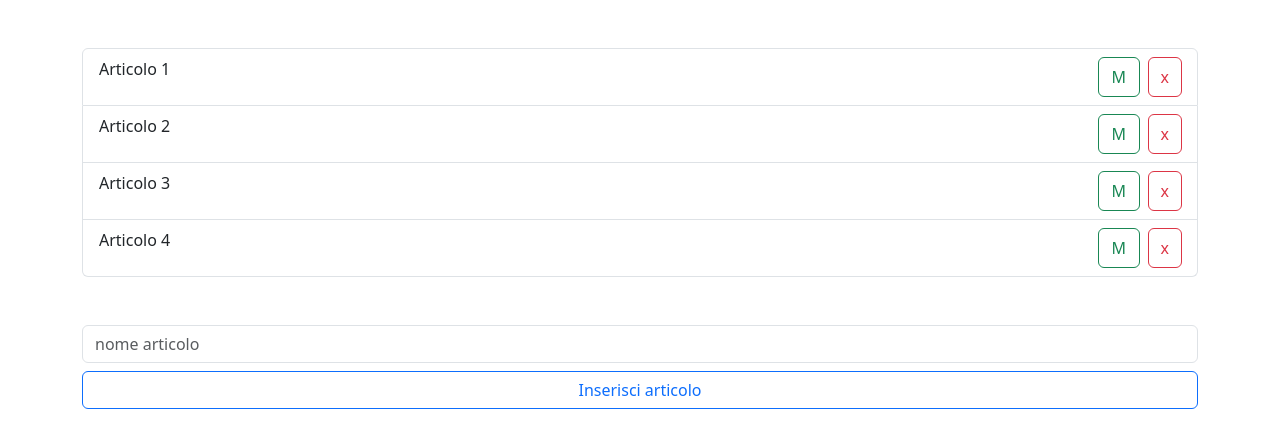
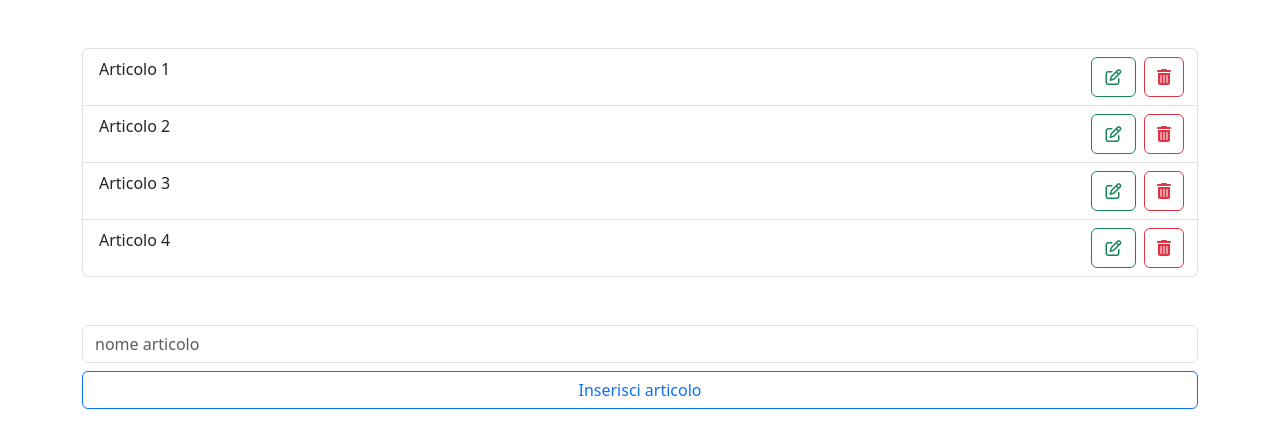
Before and after one commit to micheledidonna01/react-form, a React (Vite) app: page / in a window 1280 px wide. Shown: the top 448 px of the page. Built offline with nearby package versions, Linux system fonts and the light colour scheme.

Commit message:
fix: icon buttons

```diff
--- a/index.html
+++ b/index.html
@@ -5,6 +5,11 @@
   <meta charset="UTF-8" />
   <link rel="icon" type="image/svg+xml" href="/vite.svg" />
   <meta name="viewport" content="width=device-width, initial-scale=1.0" />
+
+  <!--font awesome-->
+  <link rel="stylesheet" href="https://cdnjs.cloudflare.com/ajax/libs/font-awesome/6.7.2/css/all.min.css"
+    integrity="sha512-Evv84Mr4kqVGRNSgIGL/F/aIDqQb7xQ2vcrdIwxfjThSH8CSR7PBEakCr51Ck+w+/U6swU2Im1vVX0SVk9ABhg=="
+    crossorigin="anonymous" referrerpolicy="no-referrer" />
 
   <!--bootstrap css-->
   <link href="https://cdn.jsdelivr.net/npm/bootstrap@5.3.5/dist/css/bootstrap.min.css" rel="stylesheet"
--- a/src/App.jsx
+++ b/src/App.jsx
@@ -31,9 +31,9 @@ function App() {
   }
 
   const modifyArticleFn = (index) => {
-    console.log(index);
-    console.log(nameArticle);
-    console.log(newArticle);
+    // console.log(index);
+    // console.log(nameArticle);
+    // console.log(newArticle);
     if(newArticle === ""){
       return alert('Inserisci un testo per la modifica');
     }
@@ -42,8 +42,7 @@ function App() {
     });
 
     console.log(searchArticleToModify);
-    return setNameArticle(searchArticleToModify);
-
+    setNameArticle(searchArticleToModify);
     // setNewArticle(searchArticleToModify);
   }
 
@@ -57,9 +56,13 @@ function App() {
             <li key={index} className='list-group-item d-flex justify-content-between gap-2'>
               <p>{nameArticle[index]}</p>
               <div className="buttons d-flex justify-content-between gap-2">
-                <button className="btn btn-outline-success col-6" onClick={() => modifyArticleFn(index)} > M </button>
+                <button className="btn btn-outline-success col-6" onClick={() => modifyArticleFn(index)} >
+                  <i className="fa-regular fa-pen-to-square"></i>
+                </button>
 
-                <button className="btn btn-outline-danger" onClick={() => removeArticle(index)}>x</button>
+                <button className="btn btn-outline-danger" onClick={() => removeArticle(index)}>
+                  <i className="fa-solid fa-trash-can"></i>
+                </button>
               </div>
             </li>
           )}
```
